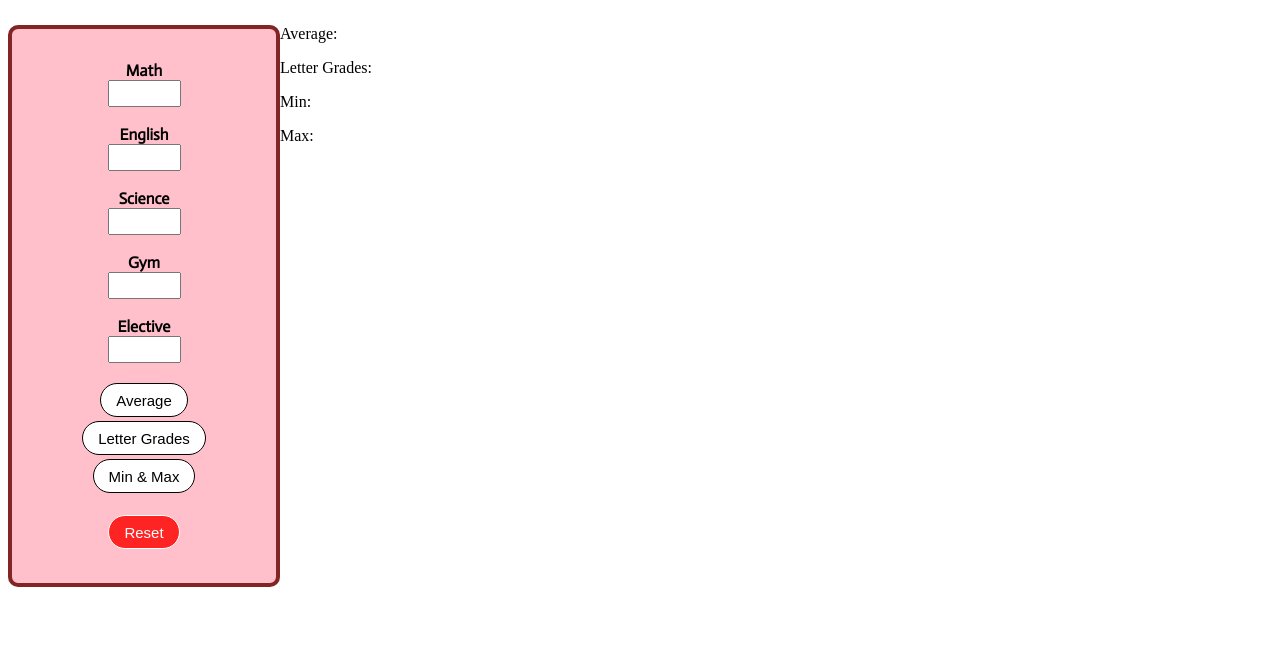
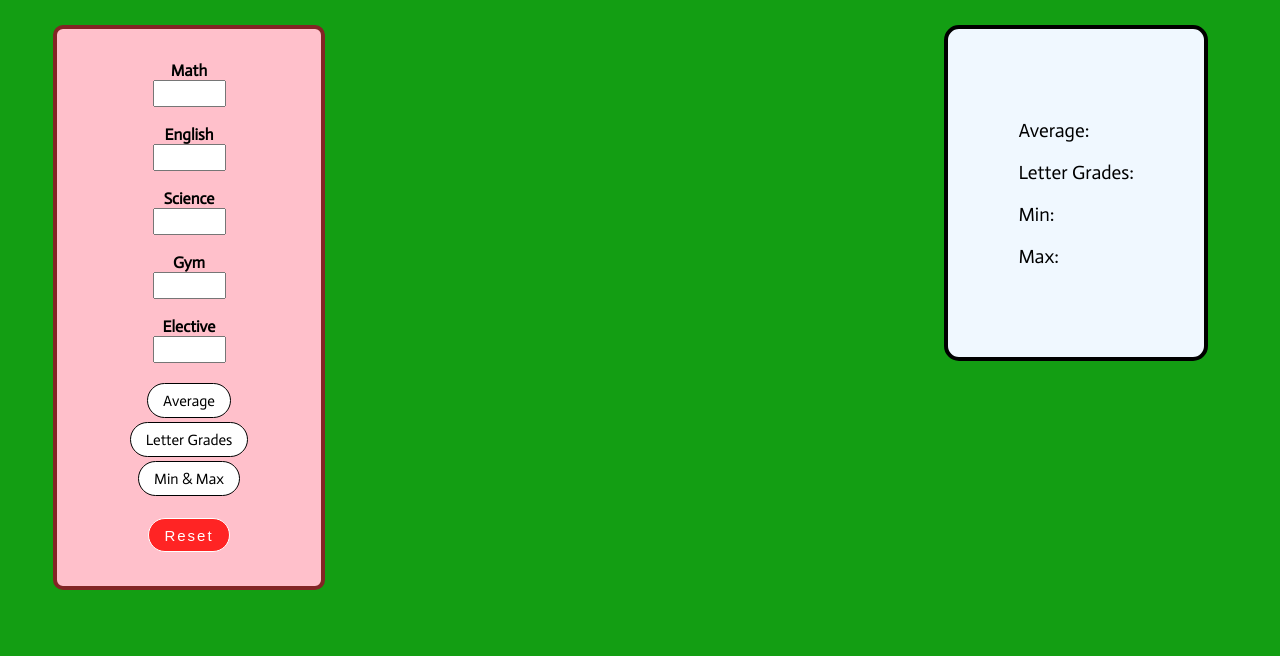
Before and after one commit to duanegero/Grading-System, a plain HTML site: page index.html in a window 1280 px wide. Shown: the part 144-800 px from the top of the page. Drawn offline with Linux system fonts and the light colour scheme; a web font is replaced by a local one.

Commit message:
Finshing CSS on the program

```diff
--- a/styles.css
+++ b/styles.css
@@ -1,6 +1,9 @@
 @import url('https://fonts.googleapis.com/css2?family=Notable&display=swap');
 @import url('https://fonts.googleapis.com/css2?family=Actor&family=Notable&display=swap');
 
+html{
+    background-color: rgb(19, 158, 19);
+}
 .title-header{
     text-align: center;
     padding-top: 20px;
@@ -22,6 +25,7 @@
     margin: auto;
     text-align: center;
     align-items: center;
+    margin-left: 45px;
 }
 .classes-input{
     width: 65px;
@@ -40,7 +44,9 @@
     color: black;
     border-radius: 10em;
     font-size: 15px;
+    font-family: "Actor", sans-serif;
     font-weight: 400;
+    font-style: normal;
     padding: .5em 1em;
     margin: 2px;
     cursor: pointer;
@@ -69,6 +75,7 @@
     cursor: pointer;
     transition: all 0.3s ease-in-out;
     box-shadow: 0 0 0 0 black;
+    letter-spacing: 2px;
 }
 .reset-button:hover{
     transform: translateY(-4px) translateX(-2px);
@@ -78,3 +85,18 @@
     transform: translateY(2px) translateX(1px);
     box-shadow: 0 0 0 0 black;
 }
+.results-container{
+    float: right;
+    border: 4px solid black;
+    margin-right: 4em;
+    padding: 70px;
+    background-color: aliceblue;
+    text-align:left;
+    border-radius: 15px;
+}
+.average, .letters, .min, .max{
+    font-family: "Actor", sans-serif;
+    font-weight: 400;
+    font-style: normal;
+    font-size: larger;
+}
```
